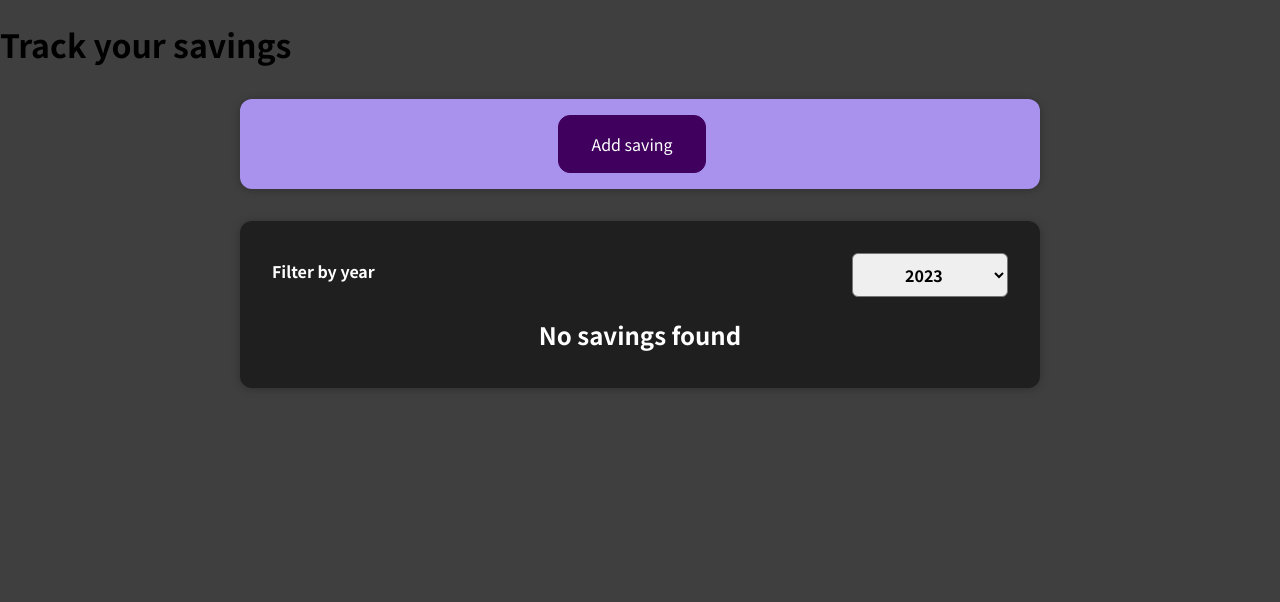
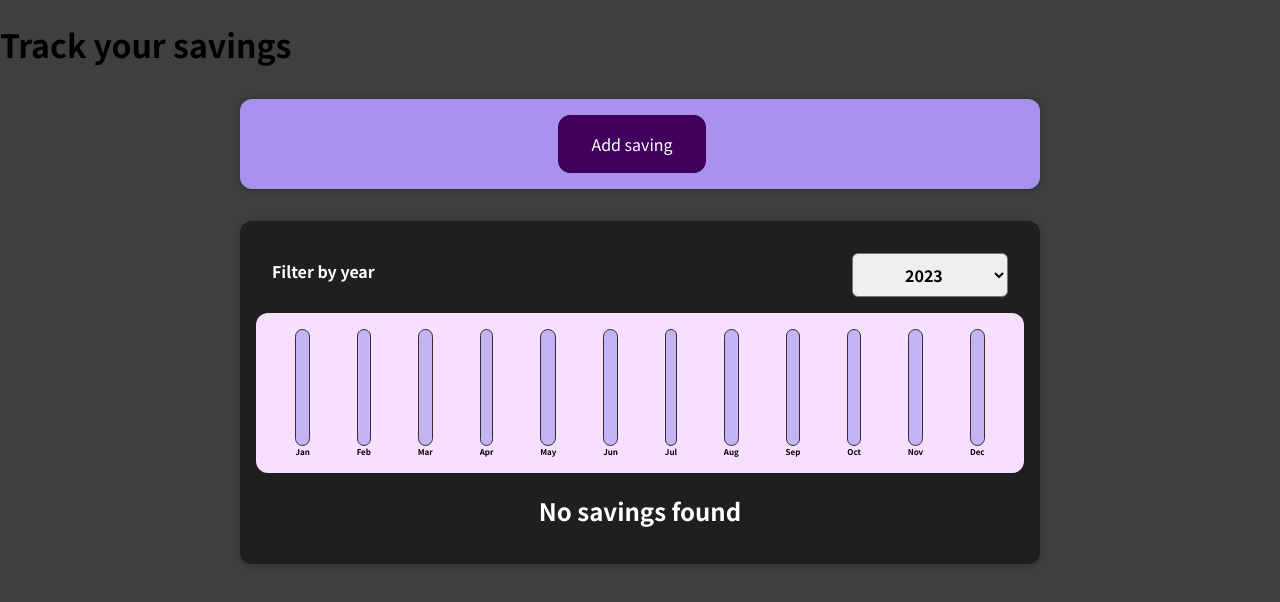
Before and after one commit to bhszewczyk/Savings_app, a React (Create React App) app in the folder savings-app/: page / in a window 1280 px wide. Shown: the top 602 px of the page. Built offline with nearby package versions, Linux system fonts and the light colour scheme.

Commit message:
Adds animated bars

```diff
--- a/savings-app/src/App.js
+++ b/savings-app/src/App.js
@@ -14,31 +14,67 @@
 		id: 's2',
 		title: 'Shopping Lidl',
 		amount: 232.59,
-		date: new Date(2019, 8, 24),
+		date: new Date(2018, 8, 24),
 	},
 	{
 		id: 's3',
 		title: 'Shopping Biedronka',
 		amount: 154.26,
-		date: new Date(2020, 9, 3),
+		date: new Date(2018, 9, 3),
 	},
 	{
 		id: 's4',
 		title: 'Allegro',
 		amount: 145.88,
-		date: new Date(2021, 9, 12),
+		date: new Date(2019, 9, 12),
 	},
 	{
 		id: 's5',
 		title: 'Kokonki',
 		amount: 215.42,
-		date: new Date(2021, 9, 21),
+		date: new Date(2019, 9, 21),
 	},
 	{
 		id: 's6',
+		title: 'Winko',
+		amount: 67.17,
+		date: new Date(2019, 4, 7),
+	},
+	{
+		id: 's7',
 		title: 'Wloczki',
-		amount: 215.42,
-		date: new Date(2022, 1, 16),
+		amount: 357.69,
+		date: new Date(2020, 2, 16),
+	},
+	{
+		id: 's8',
+		title: 'Kolczyki',
+		amount: 72.33,
+		date: new Date(2020, 1, 26),
+	},
+	{
+		id: 's9',
+		title: 'Teleskop',
+		amount: 1215.62,
+		date: new Date(2021, 2, 16),
+	},
+	{
+		id: 's10',
+		title: 'Sluchawki',
+		amount: 312.99,
+		date: new Date(2021, 4, 7),
+	},
+	{
+		id: 's11',
+		title: 'Monitor',
+		amount: 615.42,
+		date: new Date(2022, 8, 18),
+	},
+	{
+		id: 's12',
+		title: 'Szydelko',
+		amount: 55.22,
+		date: new Date(2022, 10, 22),
 	},
 ];
 
--- /dev/null
+++ b/savings-app/src/components/Chart/Chart.css
@@ -0,0 +1,9 @@
+.chart {
+  padding: 1rem;
+  border-radius: 12px;
+  background-color: #f8dfff;
+  text-align: center;
+  display: flex;
+  justify-content: space-around;
+  height: 10rem;
+}
--- /dev/null
+++ b/savings-app/src/components/Chart/Chart.js
@@ -0,0 +1,24 @@
+import React from 'react';
+
+import './Chart.css';
+import ChartBar from './ChartBar';
+
+function Chart(props) {
+	const dataSliceValues = props.chartSlices.map((dataSlice) => dataSlice.value);
+	console.log(props.chartSlices);
+	const maxAmongMonths = Math.max(...dataSliceValues);
+	return (
+		<div className='chart'>
+			{props.chartSlices.map((dataSlice) => (
+				<ChartBar
+					key={dataSlice.label}
+					value={dataSlice.value}
+					maxValue={maxAmongMonths}
+					label={dataSlice.label}
+				/>
+			))}
+		</div>
+	);
+}
+
+export default Chart;
--- /dev/null
+++ b/savings-app/src/components/Chart/ChartBar.css
@@ -0,0 +1,30 @@
+.chart-bar {
+	height: 100%;
+	display: flex;
+	flex-direction: column;
+	align-items: center;
+}
+
+.chart-bar__inner {
+	height: 100%;
+	width: 100%;
+	border: 1px solid #313131;
+	border-radius: 12px;
+	background-color: #c3b4f3;
+	overflow: hidden;
+	display: flex;
+	flex-direction: column;
+	justify-content: flex-end;
+}
+
+.chart-bar__fill {
+	background-color: #4826b9;
+	width: 100%;
+	transition: all 0.3s ease-out;
+}
+
+.chart-bar__label {
+	font-weight: bold;
+	font-size: 0.5rem;
+	text-align: center;
+}
--- /dev/null
+++ b/savings-app/src/components/Chart/ChartBar.js
@@ -0,0 +1,28 @@
+import React from 'react';
+
+import './ChartBar.css';
+
+function ChartBar(props) {
+	let barFillHeight = '0%';
+
+	console.log(props.maxValue);
+
+	if (props.maxValue > 0) {
+		barFillHeight = Math.round((props.value / props.maxValue) * 100) + '%';
+	}
+	// console.log(barFillHeight);
+
+	return (
+		<div className='chart-bar'>
+			<div className='chart-bar__inner'>
+				<div
+					className='chart-bar__fill'
+					style={{ height: barFillHeight }}
+				></div>
+			</div>
+			<div className='chart-bar__label'>{props.label}</div>
+		</div>
+	);
+}
+
+export default ChartBar;
--- a/savings-app/src/components/Savings/Savings.js
+++ b/savings-app/src/components/Savings/Savings.js
@@ -4,6 +4,7 @@
 import SavingsList from './SavingsList';
 import Card from '../UI/Card';
 import SavingFilter from './SavingsFilter';
+import SavingsChart from './SavingsChart';
 
 function Savings(props) {
 	const [choosenYear, setEnteredYear] = useState('');
@@ -13,7 +14,7 @@
 	});
 
 	const filterHandler = (selectedYear) => {
-		console.log(selectedYear);
+		// console.log(selectedYear);
 		setEnteredYear(selectedYear);
 	};
 
@@ -21,6 +22,7 @@
 		<div>
 			<Card className='savings'>
 				<SavingFilter selection={choosenYear} onFilter={filterHandler} />
+				<SavingsChart savings={yearSavings} />
 				<SavingsList items={yearSavings} />
 			</Card>
 		</div>
--- /dev/null
+++ b/savings-app/src/components/Savings/SavingsChart.js
@@ -0,0 +1,30 @@
+import React from 'react';
+
+import Chart from '../Chart/Chart';
+
+function SavingsChart(props) {
+	const chartDataSlices = [
+		{ label: 'Jan', value: 0 },
+		{ label: 'Feb', value: 0 },
+		{ label: 'Mar', value: 0 },
+		{ label: 'Apr', value: 0 },
+		{ label: 'May', value: 0 },
+		{ label: 'Jun', value: 0 },
+		{ label: 'Jul', value: 0 },
+		{ label: 'Aug', value: 0 },
+		{ label: 'Sep', value: 0 },
+		{ label: 'Oct', value: 0 },
+		{ label: 'Nov', value: 0 },
+		{ label: 'Dec', value: 0 },
+	];
+
+	for (const saving of props.savings) {
+		const savingMonth = saving.date.getMonth();
+		// console.log(saving.date);
+		chartDataSlices[savingMonth].value += saving.amount;
+	}
+
+	return <Chart chartSlices={chartDataSlices} />;
+}
+
+export default SavingsChart;
```
